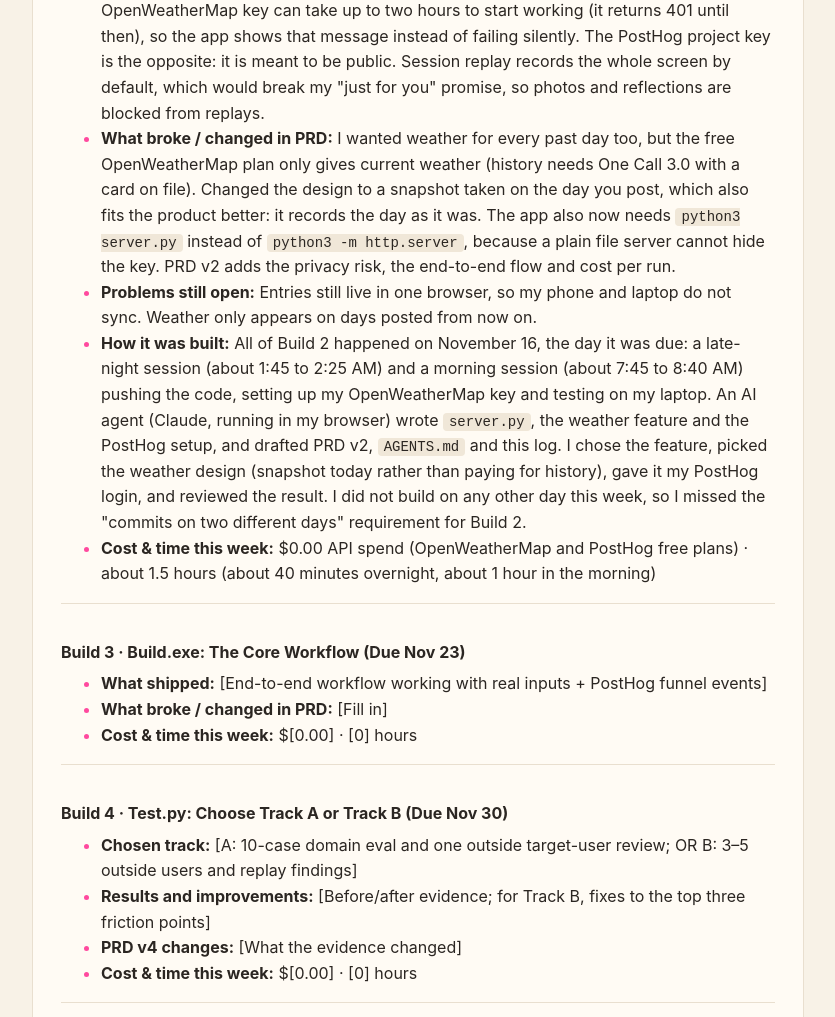
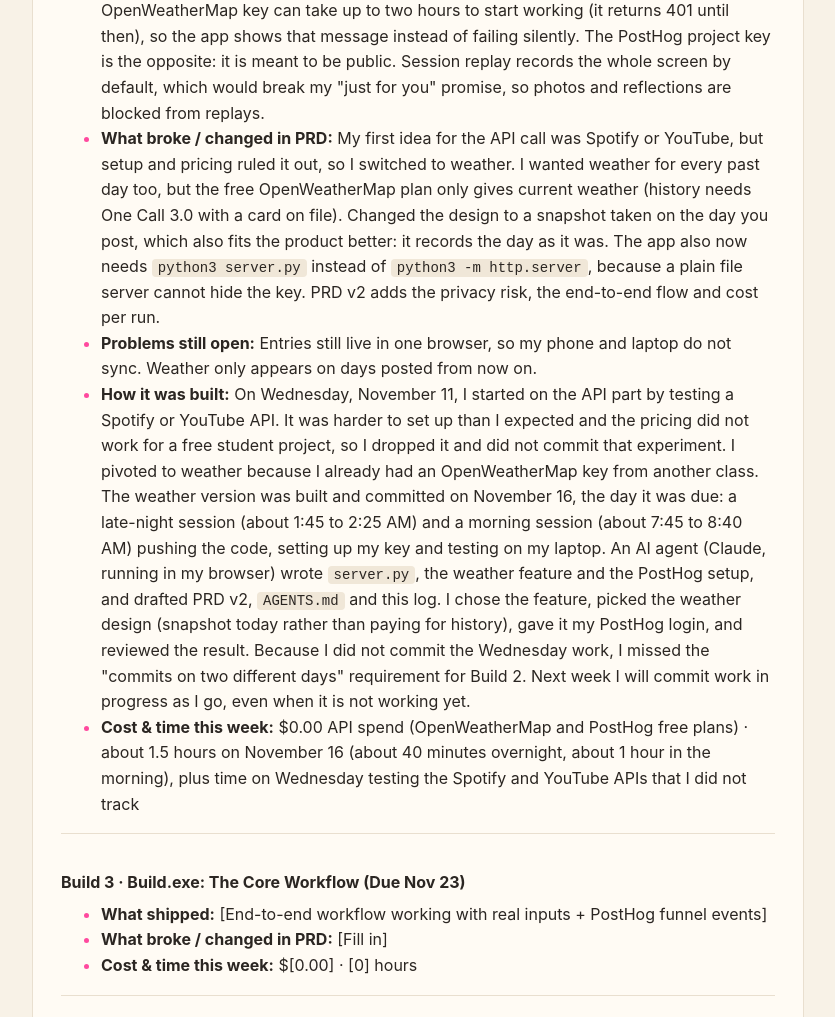
Before and after one commit to building-with-ai-f26/mt6254-daily-frame, a plain HTML site: page docs/index.html in a window 1280 px wide. Shown: the part 5040-6057 px from the top of the page, without its empty margins (222-1057 px from the left). Drawn offline with Linux system fonts and the light colour scheme.

Commit message:
Build log: Wednesday Spotify/YouTube attempt and pivot
Adds the uncommitted Wednesday test of a Spotify/YouTube API, why I pivoted to weather, and that I missed the two-day commit requirement.

Co-Authored-By: Claude Opus 5.5 <noreply@anthropic.com>
Claude-Session: https://claude.ai/code/session_0186kRvoqJbrqzuebaNnsMsu

```diff
--- a/docs/index.html
+++ b/docs/index.html
@@ -340,10 +340,10 @@ section { padding: 20px 18px; }
 <ul>
 <li><strong>What shipped:</strong> A working slice with a real API call: when I add today's photo or reflection, the app fetches the current weather from OpenWeatherMap and saves it with the post (screenshot above). Added <code>server.py</code>, a tiny Python server that serves the app and calls OpenWeatherMap with the key from <code>.env</code>, so the key never reaches the browser. PostHog installed on this page and the local app with pageviews, clicks (autocapture), session replay, and named events (<code>day_opened</code>, <code>photo_added</code>, <code>reflection_done</code>, <code>weather_captured</code>, <code>weather_failed</code>). PRD v2 above, and setup and project structure in <code>AGENTS.md</code>.</li>
 <li><strong>Lessons:</strong> An API key in browser JavaScript is visible to anyone who opens dev tools, so the browser calls my own server and the server holds the key. A brand new OpenWeatherMap key can take up to two hours to start working (it returns 401 until then), so the app shows that message instead of failing silently. The PostHog project key is the opposite: it is meant to be public. Session replay records the whole screen by default, which would break my "just for you" promise, so photos and reflections are blocked from replays.</li>
-<li><strong>What broke / changed in PRD:</strong> I wanted weather for every past day too, but the free OpenWeatherMap plan only gives current weather (history needs One Call 3.0 with a card on file). Changed the design to a snapshot taken on the day you post, which also fits the product better: it records the day as it was. The app also now needs <code>python3 server.py</code> instead of <code>python3 -m http.server</code>, because a plain file server cannot hide the key. PRD v2 adds the privacy risk, the end-to-end flow and cost per run.</li>
+<li><strong>What broke / changed in PRD:</strong> My first idea for the API call was Spotify or YouTube, but setup and pricing ruled it out, so I switched to weather. I wanted weather for every past day too, but the free OpenWeatherMap plan only gives current weather (history needs One Call 3.0 with a card on file). Changed the design to a snapshot taken on the day you post, which also fits the product better: it records the day as it was. The app also now needs <code>python3 server.py</code> instead of <code>python3 -m http.server</code>, because a plain file server cannot hide the key. PRD v2 adds the privacy risk, the end-to-end flow and cost per run.</li>
 <li><strong>Problems still open:</strong> Entries still live in one browser, so my phone and laptop do not sync. Weather only appears on days posted from now on.</li>
-<li><strong>How it was built:</strong> All of Build 2 happened on November 16, the day it was due: a late-night session (about 1:45 to 2:25 AM) and a morning session (about 7:45 to 8:40 AM) pushing the code, setting up my OpenWeatherMap key and testing on my laptop. An AI agent (Claude, running in my browser) wrote <code>server.py</code>, the weather feature and the PostHog setup, and drafted PRD v2, <code>AGENTS.md</code> and this log. I chose the feature, picked the weather design (snapshot today rather than paying for history), gave it my PostHog login, and reviewed the result. I did not build on any other day this week, so I missed the "commits on two different days" requirement for Build 2.</li>
-<li><strong>Cost & time this week:</strong> $0.00 API spend (OpenWeatherMap and PostHog free plans) · about 1.5 hours (about 40 minutes overnight, about 1 hour in the morning)</li>
+<li><strong>How it was built:</strong> On Wednesday, November 11, I started on the API part by testing a Spotify or YouTube API. It was harder to set up than I expected and the pricing did not work for a free student project, so I dropped it and did not commit that experiment. I pivoted to weather because I already had an OpenWeatherMap key from another class. The weather version was built and committed on November 16, the day it was due: a late-night session (about 1:45 to 2:25 AM) and a morning session (about 7:45 to 8:40 AM) pushing the code, setting up my key and testing on my laptop. An AI agent (Claude, running in my browser) wrote <code>server.py</code>, the weather feature and the PostHog setup, and drafted PRD v2, <code>AGENTS.md</code> and this log. I chose the feature, picked the weather design (snapshot today rather than paying for history), gave it my PostHog login, and reviewed the result. Because I did not commit the Wednesday work, I missed the "commits on two different days" requirement for Build 2. Next week I will commit work in progress as I go, even when it is not working yet.</li>
+<li><strong>Cost & time this week:</strong> $0.00 API spend (OpenWeatherMap and PostHog free plans) · about 1.5 hours on November 16 (about 40 minutes overnight, about 1 hour in the morning), plus time on Wednesday testing the Spotify and YouTube APIs that I did not track</li>
 </ul>
 </div>
 
```
